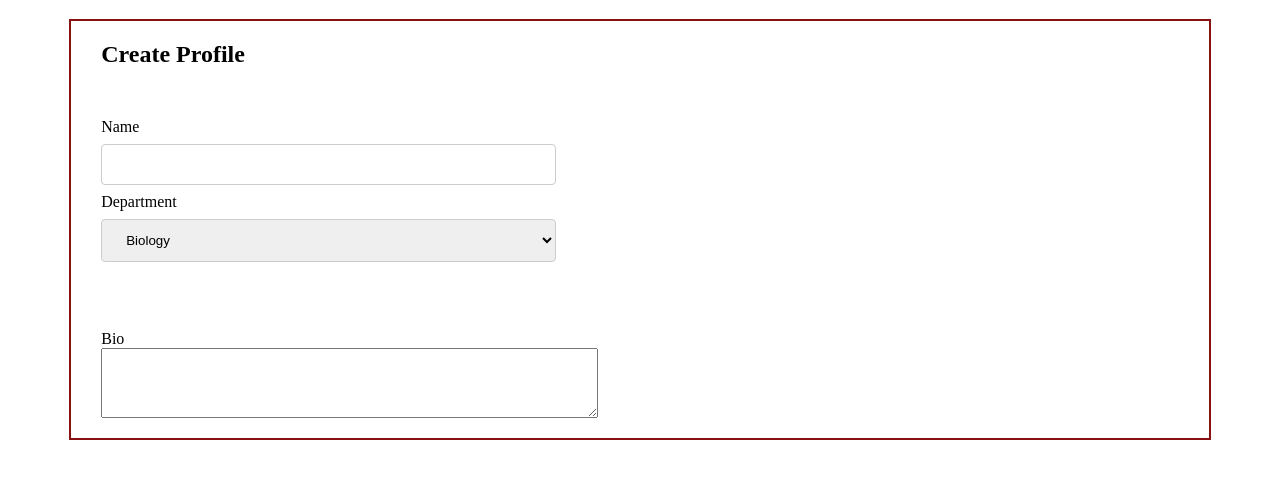
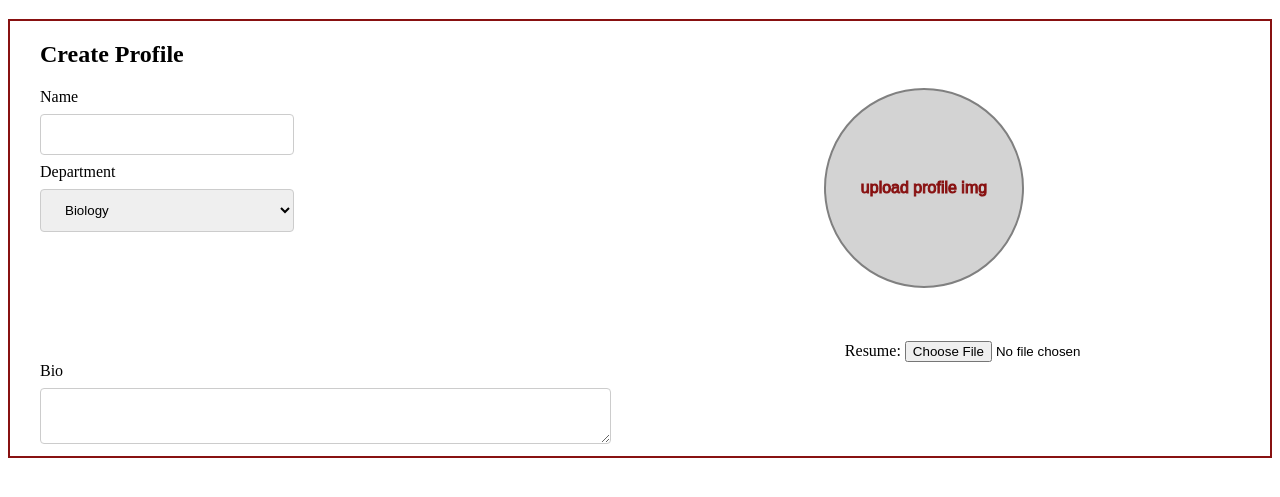
Before and after one commit to bjh26/326project, a plain HTML site: page src/index.html in a window 1280 px wide. Shown: the part 61-558 px from the top of the page. Drawn offline with Linux system fonts and the light colour scheme.

Commit message:
added fields for bio, image upload, and resume upload

```diff
--- a/src/index.html
+++ b/src/index.html
@@ -8,7 +8,7 @@
         <h1>ResearchConnect</h1>
         <div class = "dashboard">
             <h2>Create Profile</h2>
-            <form>
+            <form class="short-response">
                 <label for = "name">Name<input type = "text" id = "name"></label>
                 <label for = "department">Department</label>
                 <select id = "department">
@@ -17,10 +17,22 @@
                     <option value = "computer-science">Computer Science</option>
                 </select>
             </form>
-            <form>
+            <div class="long-response">
                 <label for = "bio">Bio</label>
                 <textarea id = "bio"></textarea>
-            </form>
+            </div>
+            <div class = "upload-documents">
+                <button class="profile-button">
+                    <span class="dot"></span>
+                    <svg width = "200" height = "200" class = "circle" id="profile">
+                        <circle cx="100" cy="100" r="99"></circle>
+                        <text x="100" y="100" text-anchor="middle" dy=".3em" font-size="16" fill="#881111" stroke="#881111" stroke-width="1px">
+                            upload profile img
+                        </text>
+                    </svg>
+                </button>
+                <label for = "resume" class="resume-upload">Resume: <input type="file" id="resume" accept=".pdf, .doc, .docx"> </label>
+            </div>
         </div>
     </body>
 </html>
--- a/src/style.css
+++ b/src/style.css
@@ -3,27 +3,37 @@ h2{
 }
 
 .dashboard {
-    width: 90%;
-    height: 90%;
+    /* width: 90%;
+    height: 90%; */
     margin: auto;
     display: grid;
+    grid-template-columns: repeat(2, auto);
+    grid-template-rows: repeat(2, auto); /* 1fr 2fr alternative? */
     border: 2px solid #881111;
+    /* not really sure how this one works, come back */
+    position: relative;
 }
 
 label{
     vertical-align: auto;
 }
 
-form{
-    /* grid-column: 1 / 2; */
+.short-response{
+    grid-column: 1 / 2;
     width: 40%;
     height: 40%;
+    /* grid-column: 1; */
     margin-left: 30px;
-    margin-bottom: 30px;
-    margin-top: 30px;
 }
 
-input[type=text], select{
+.long-response{
+    width:90%;
+    height:90%;
+    margin-left: 30px;
+    grid-column: 1 / 2;
+}
+
+input[type=text], select, textarea{
     width: 100%;
     padding: 12px 20px;
     margin: 8px 0;
@@ -34,10 +44,40 @@ input[type=text], select{
     font-family: sans-serif;
 }
 
-textarea {
-    width: 100%;
-    height: 80%;
-    grid-row: 1;
-    display: inline-block;
-    padding: 12px 20px;
+.upload-documents{
+    grid-column: 2;
+    grid-row: 2;
+    display: grid;
+    gap: 20px;
+    grid-template-columns: repeat(2, auto);
 }
+
+.circle{
+    /* margin-left: 50%; */
+    grid-column: 2 ;
+    padding:0%;
+    fill:#d3d3d3;
+    stroke: gray;
+    stroke-width: 2px;
+}
+
+.circle:hover{
+    fill:#808080;
+    fill-opacity: 100%;
+}
+
+
+.profile-button {
+    background: none;
+    border: none;
+    cursor: pointer;
+    padding: 0;
+    outline: none;
+    position: relative;
+}
+
+.resume-upload {
+    padding-top: 30px;
+    grid-column: 1;
+    margin-left: 200px;
+}
```
